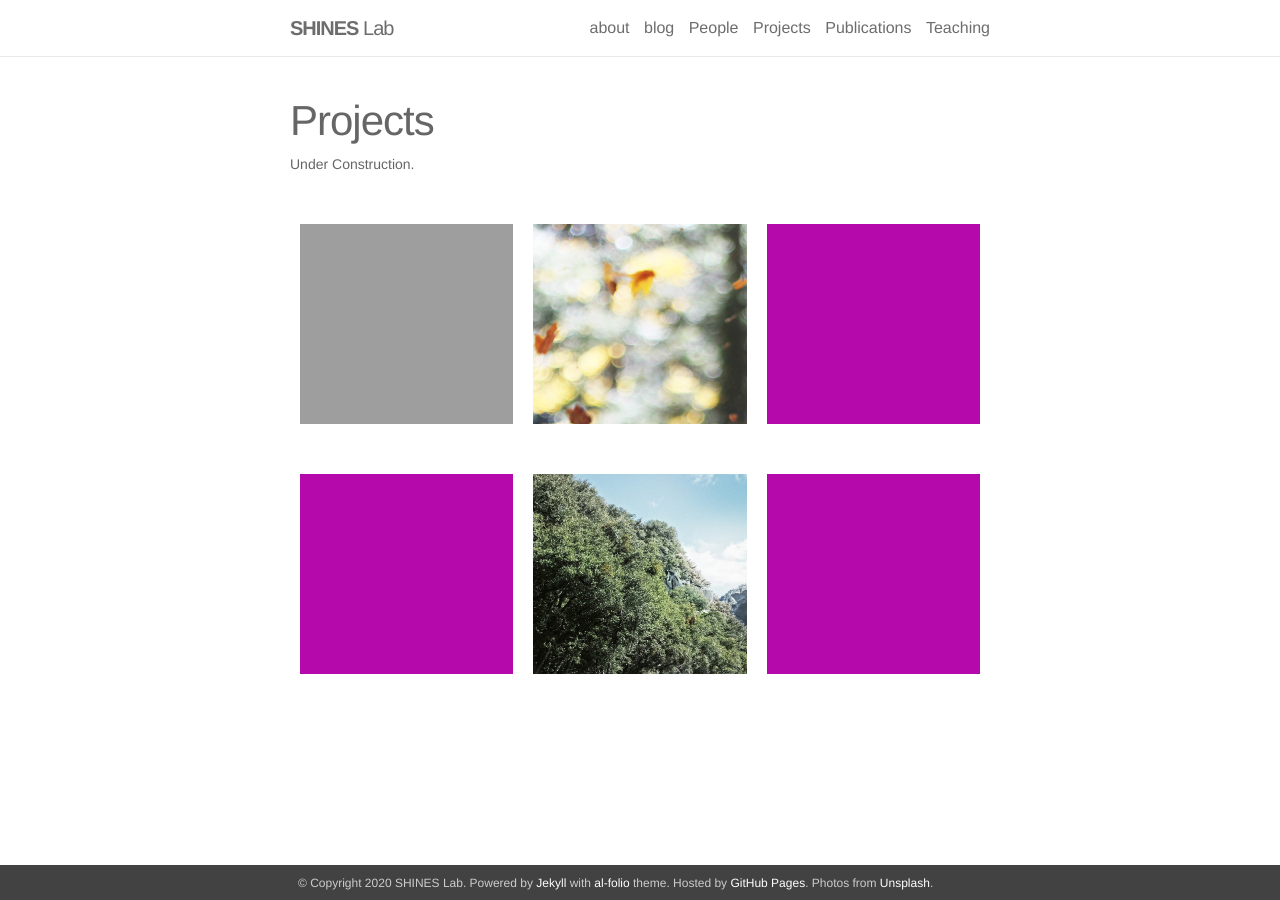
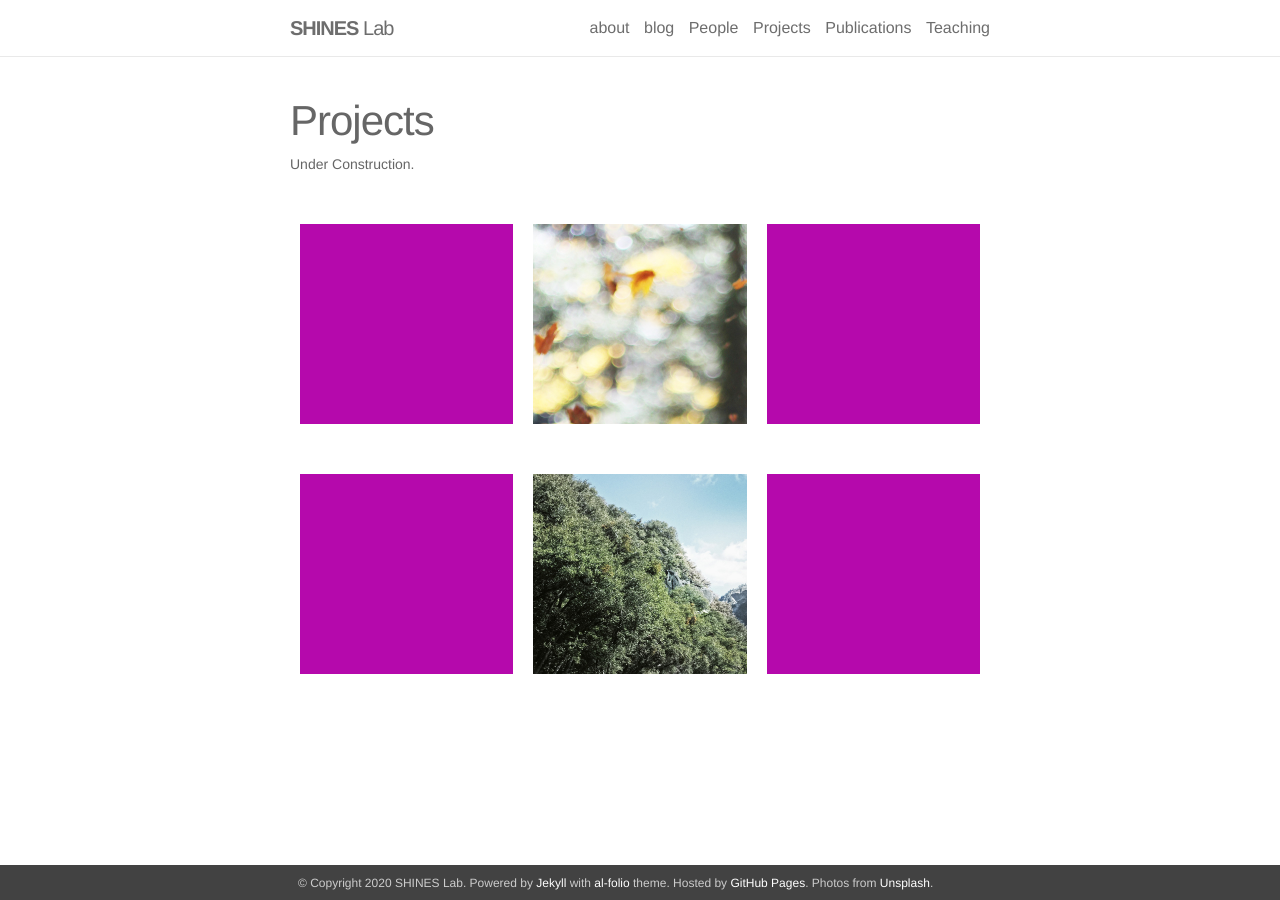
Before and after one commit to shines-lab/shines-lab.github.io, a Jekyll site: the page built from _pages/projects.md, in a window 1280 px wide. Built offline with Jekyll 4.4.1, drawn with Linux system fonts in a browser that asks for light colours; nearby versions of some CDN libraries.

Commit message:
Update 1_project.markdown

```diff
--- a/_projects/1_project.markdown
+++ b/_projects/1_project.markdown
@@ -2,7 +2,7 @@
 layout: page
 title: Personalized Chronic Disease Monitoring
 description:
-img: /assets/img/1.png
+img:
 ---
  <img src="{{site.baseurl}}/assets/img/Project1.png" align="center" width="100%" height="100%">
 
```
